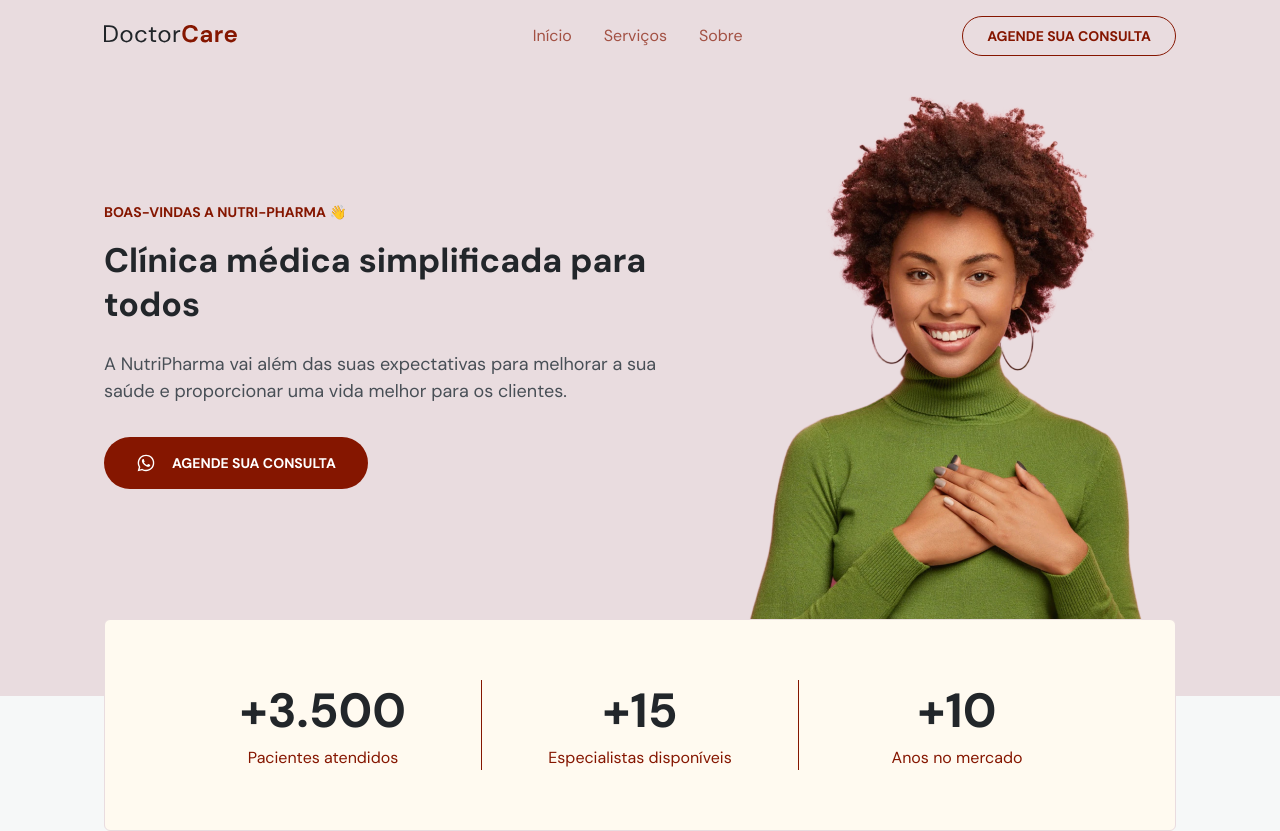
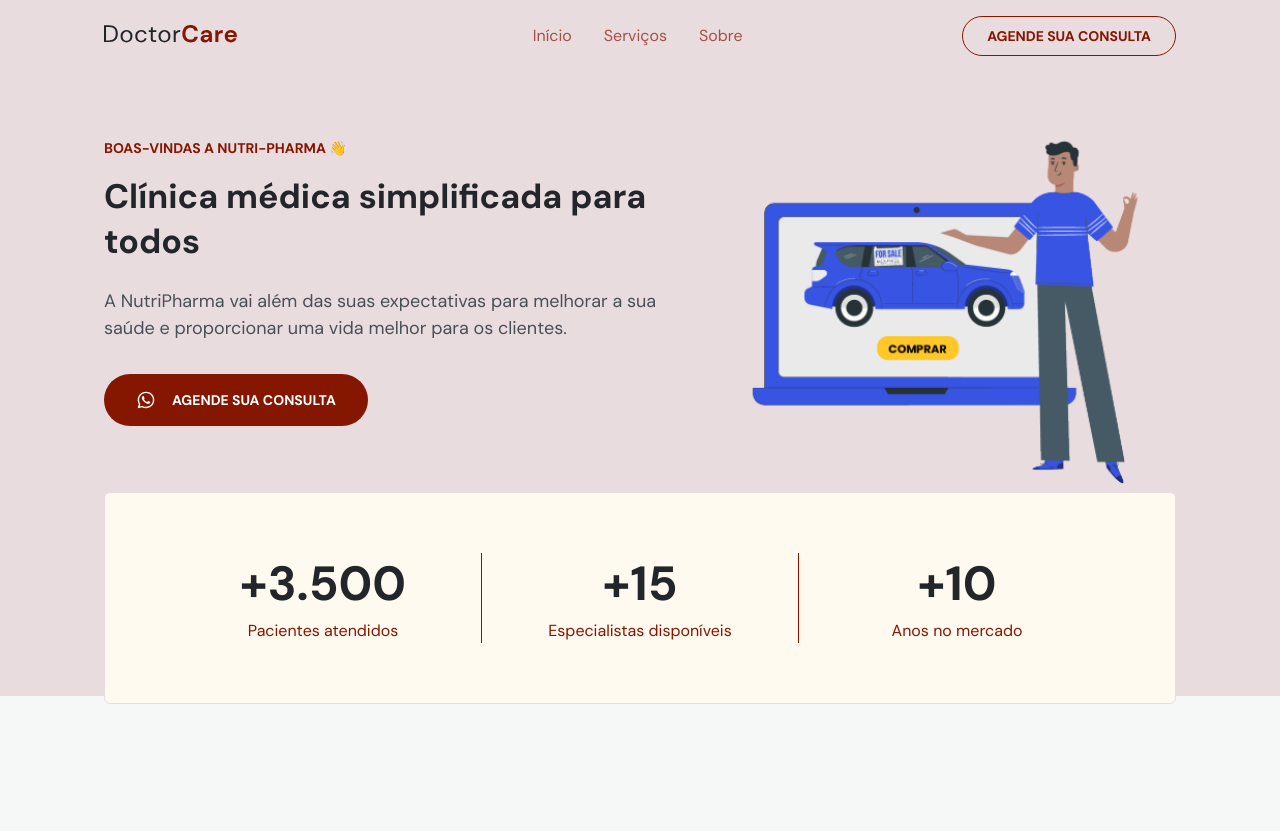
Before and after one commit to Abnerkbs/centrocar, a plain HTML site: page index.html in a window 1280 px wide. Shown: the top 831 px of the page. Drawn offline with nearby package versions, Linux system fonts and the light colour scheme.

Commit message:
alterações

```diff
--- a/index.html
+++ b/index.html
@@ -247,7 +247,7 @@
 
         <div class="col-b">
           <img
-            src="assets/mulher negra sorrindo.png"
+            src="assets/vendedor-de-carros.png"
             alt="Mulher Negra Sorrindo "
           />
         </div>
```
